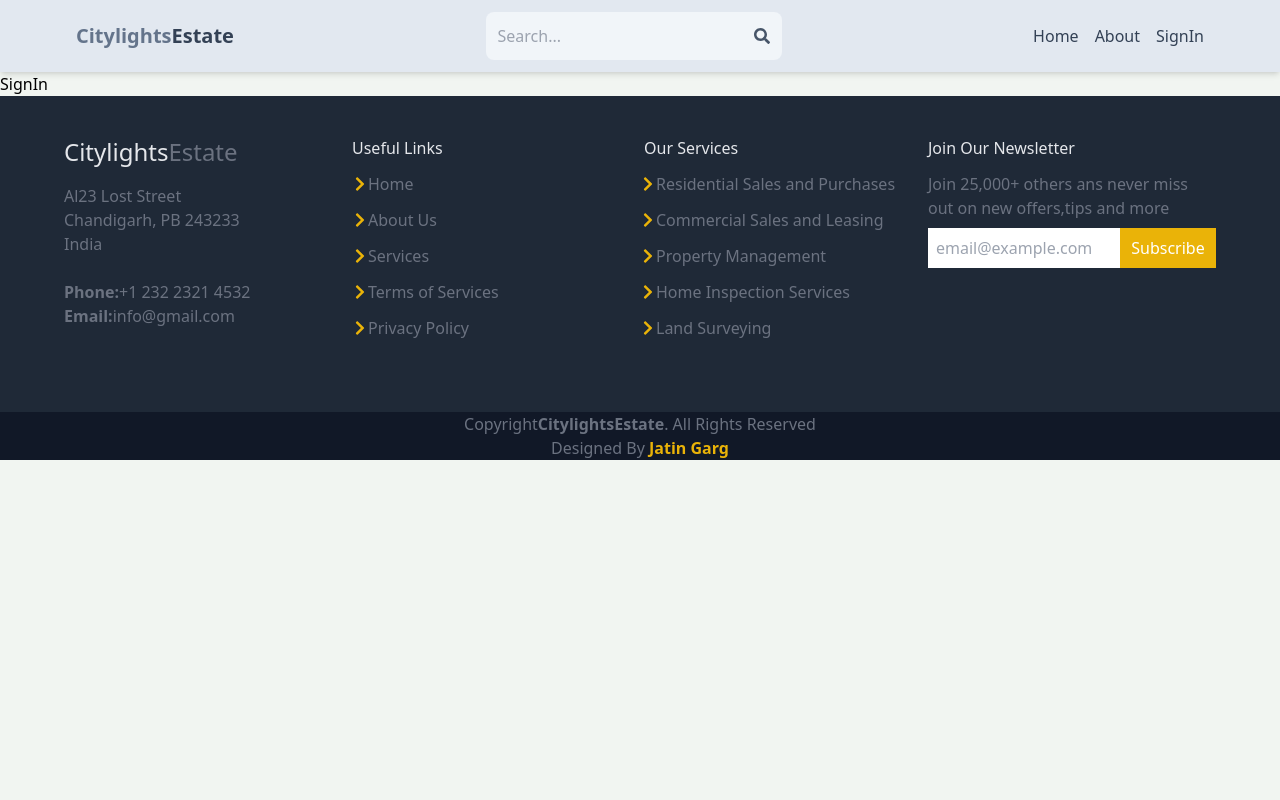
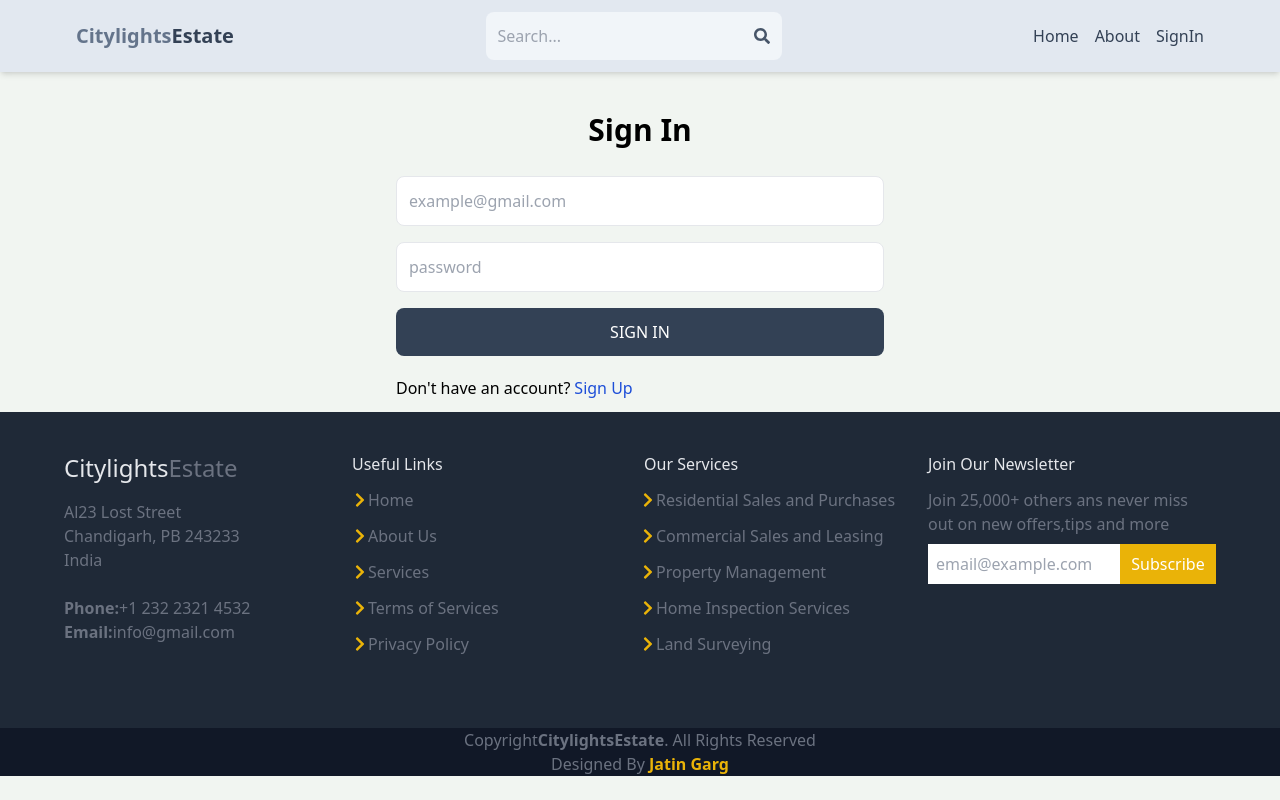
Before and after one commit to JATIN269260/Real-Estate, a React (Vite) app in the folder client/: page /sign-in in a window 1280 px wide. Built offline with nearby package versions, Linux system fonts and the light colour scheme.

Commit message:
Create UI for Sign in page

```diff
--- a/client/src/pages/SignIn.jsx
+++ b/client/src/pages/SignIn.jsx
@@ -1,9 +1,74 @@
-import React from 'react'
+import React, { useState } from "react";
+import { Link, useNavigate } from "react-router-dom";
 
 export default function SignIn() {
+  const [formData, setFormData] = useState({});
+  const [error, setError] = useState(null);
+  const [loading, setLoading] = useState(false);
+  const navigate = useNavigate();
+  const handleChange = (e) => {
+    setFormData({
+      ...formData,
+      [e.target.id]: e.target.value,
+    });
+  };
+  const SubmitHandler = async (e) => {
+    e.preventDefault();
+    try {
+      setLoading(true);
+      const res = await fetch("/api/auth/signin", {
+        method: "POST",
+        headers: {
+          "Content-Type": "application/json",
+        },
+        body: JSON.stringify(formData),
+      });
+      const data = await res.json();
+      if (data.success === false) {
+        setLoading(false);
+        setError(data.message);
+        return;
+      }
+      setLoading(false);
+      setError(null);
+      navigate("/");
+    } catch (error) {
+      setLoading(false);
+      setError(error.message);
+    }
+  };
   return (
-    <div>
-      SignIn
+    <div className="p-3 max-w-lg mx-auto">
+      <h1 className="text-3xl text-center font-semibold my-7">Sign In</h1>
+      <form onSubmit={SubmitHandler} className="flex flex-col gap-4">
+        <input
+          type="email"
+          placeholder="example@gmail.com"
+          className="border p-3 rounded-lg"
+          id="email"
+          onChange={handleChange}
+        />
+        <input
+          type="password"
+          placeholder="password"
+          className="border p-3 rounded-lg"
+          id="password"
+          onChange={handleChange}
+        />
+        <button
+          disabled={loading}
+          className="bg-slate-700 text-white p-3 rounded-lg uppercase hover:opacity-95 disabled:opacity-80"
+        >
+          {loading ? "Loading..." : "Sign In"}
+        </button>
+      </form>
+      <div className="flex gap-1 mt-5">
+        <p>Don't have an account?</p>
+        <Link to={"/sign-up"}>
+          <span className="text-blue-700">Sign Up</span>
+        </Link>
+      </div>
+      {error && <p className="text-red-500 mt-5">{error}</p>}
     </div>
-  )
+  );
 }
--- a/client/src/pages/SignUp.jsx
+++ b/client/src/pages/SignUp.jsx
@@ -66,7 +66,7 @@
           disabled={loading}
           className="bg-slate-700 text-white p-3 rounded-lg uppercase hover:opacity-95 disabled:opacity-80"
         >
-          Sign Up
+          {loading ? "Loading..." : "Sign Up"}
         </button>
       </form>
       <div className="flex gap-1 mt-5">
```
